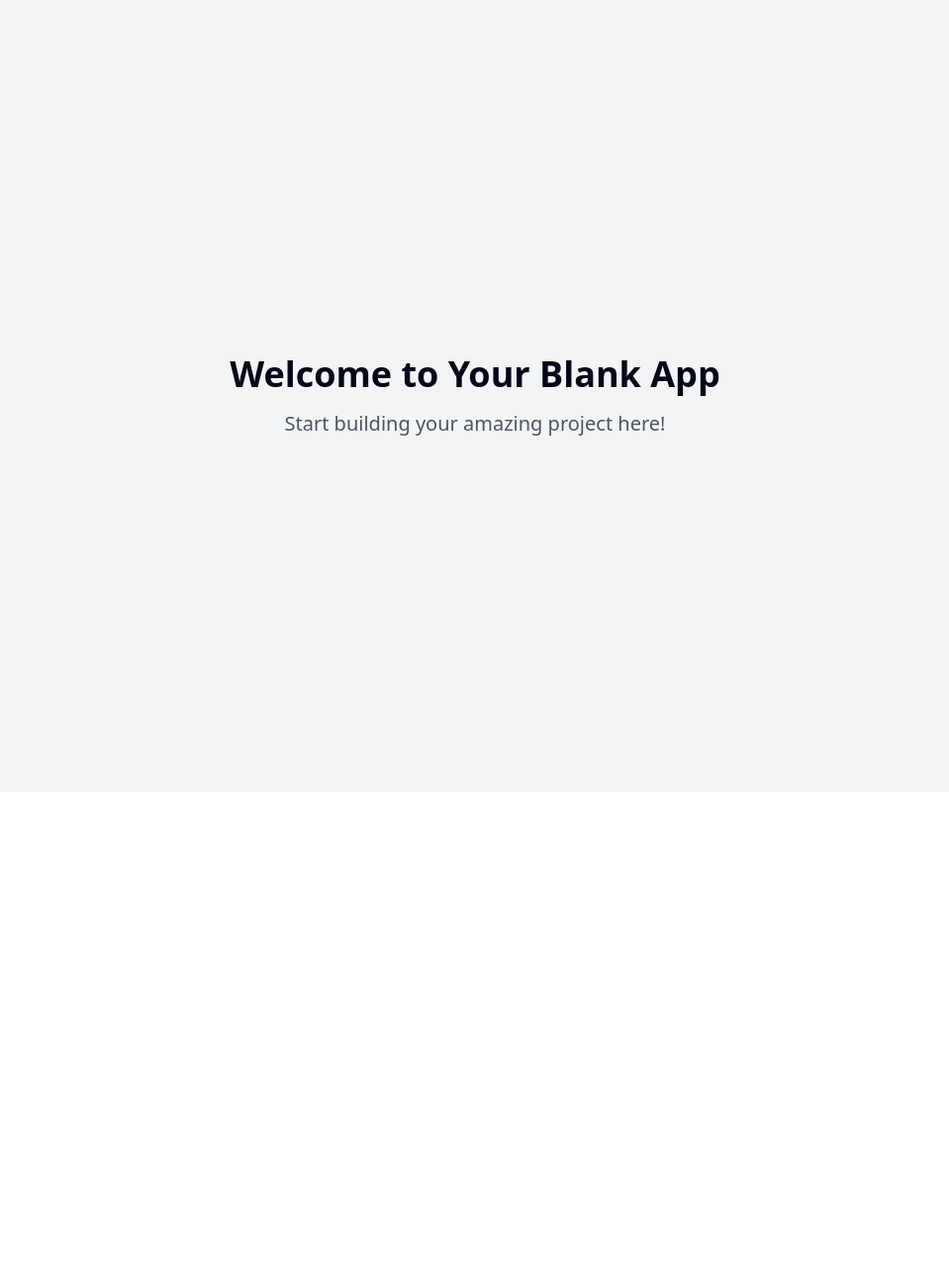
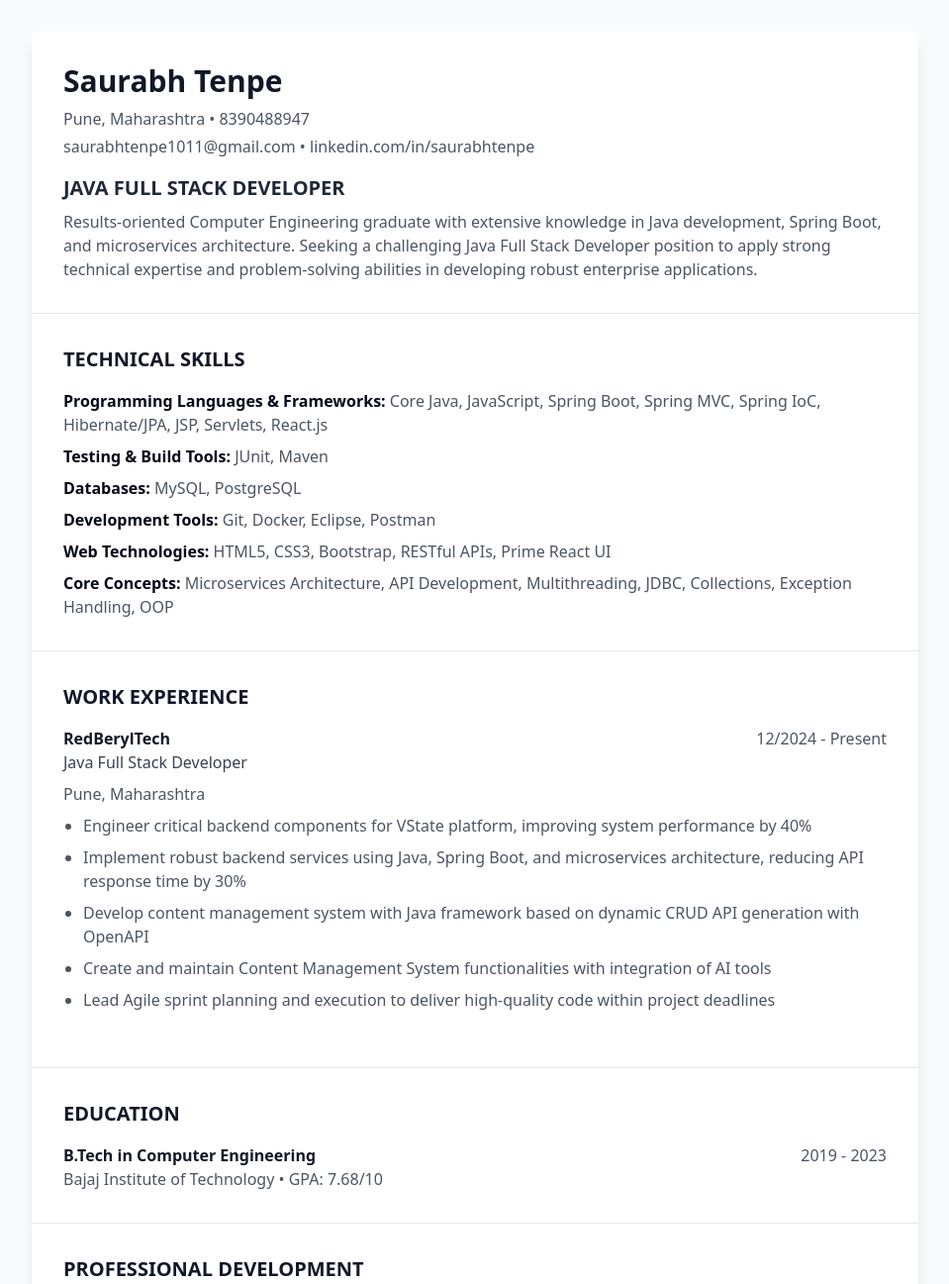
Before and after one commit to saurabhtenpe111/java-fullstack-maven-forge, a React (Vite) app: page / in a window 1280 px wide. Shown: the top 1297 px of the page at 99% size, without its empty margins (160-1119 px from the left). Before the commit the page ends 800 px from the top, so only its background shows below. Built offline with nearby package versions, Linux system fonts and the light colour scheme.

Commit message:
Refactor: Create ATS friendly resume
Create an ATS friendly resume based on the provided prompt.

```diff
--- /dev/null
+++ b/src/components/Resume.tsx
@@ -0,0 +1,126 @@
+
+import React from 'react';
+import { Button } from '@/components/ui/button';
+import { Card } from '@/components/ui/card';
+import { Separator } from '@/components/ui/separator';
+
+const Resume = () => {
+  return (
+    <div className="min-h-screen bg-gray-50 py-8 px-4 sm:px-6 lg:px-8">
+      <div className="max-w-4xl mx-auto bg-white shadow-lg rounded-lg">
+        {/* Header Section */}
+        <div className="p-8 border-b">
+          <h1 className="text-3xl font-bold text-gray-900 mb-2">Saurabh Tenpe</h1>
+          <div className="text-gray-600 space-y-1">
+            <p>Pune, Maharashtra • 8390488947</p>
+            <p>saurabhtenpe1011@gmail.com • linkedin.com/in/saurabhtenpe</p>
+          </div>
+          <h2 className="text-xl font-semibold text-gray-800 mt-4">JAVA FULL STACK DEVELOPER</h2>
+          <p className="text-gray-600 mt-2">
+            Results-oriented Computer Engineering graduate with extensive knowledge in Java development, Spring Boot, and microservices architecture. Seeking a challenging Java Full Stack Developer position to apply strong technical expertise and problem-solving abilities in developing robust enterprise applications.
+          </p>
+        </div>
+
+        {/* Technical Skills */}
+        <div className="p-8 border-b">
+          <h2 className="text-xl font-bold text-gray-900 mb-4">TECHNICAL SKILLS</h2>
+          <div className="space-y-2">
+            <div>
+              <span className="font-semibold">Programming Languages & Frameworks:</span>
+              <span className="text-gray-600"> Core Java, JavaScript, Spring Boot, Spring MVC, Spring IoC, Hibernate/JPA, JSP, Servlets, React.js</span>
+            </div>
+            <div>
+              <span className="font-semibold">Testing & Build Tools:</span>
+              <span className="text-gray-600"> JUnit, Maven</span>
+            </div>
+            <div>
+              <span className="font-semibold">Databases:</span>
+              <span className="text-gray-600"> MySQL, PostgreSQL</span>
+            </div>
+            <div>
+              <span className="font-semibold">Development Tools:</span>
+              <span className="text-gray-600"> Git, Docker, Eclipse, Postman</span>
+            </div>
+            <div>
+              <span className="font-semibold">Web Technologies:</span>
+              <span className="text-gray-600"> HTML5, CSS3, Bootstrap, RESTful APIs, Prime React UI</span>
+            </div>
+            <div>
+              <span className="font-semibold">Core Concepts:</span>
+              <span className="text-gray-600"> Microservices Architecture, API Development, Multithreading, JDBC, Collections, Exception Handling, OOP</span>
+            </div>
+          </div>
+        </div>
+
+        {/* Work Experience */}
+        <div className="p-8 border-b">
+          <h2 className="text-xl font-bold text-gray-900 mb-4">WORK EXPERIENCE</h2>
+          <div className="mb-6">
+            <div className="flex justify-between items-start mb-2">
+              <div>
+                <h3 className="font-semibold text-gray-900">RedBerylTech</h3>
+                <p className="text-gray-700 font-medium">Java Full Stack Developer</p>
+              </div>
+              <p className="text-gray-600">12/2024 - Present</p>
+            </div>
+            <p className="text-gray-600 mb-2">Pune, Maharashtra</p>
+            <ul className="list-disc pl-5 space-y-2 text-gray-600">
+              <li>Engineer critical backend components for VState platform, improving system performance by 40%</li>
+              <li>Implement robust backend services using Java, Spring Boot, and microservices architecture, reducing API response time by 30%</li>
+              <li>Develop content management system with Java framework based on dynamic CRUD API generation with OpenAPI</li>
+              <li>Create and maintain Content Management System functionalities with integration of AI tools</li>
+              <li>Lead Agile sprint planning and execution to deliver high-quality code within project deadlines</li>
+            </ul>
+          </div>
+        </div>
+
+        {/* Education */}
+        <div className="p-8 border-b">
+          <h2 className="text-xl font-bold text-gray-900 mb-4">EDUCATION</h2>
+          <div className="flex justify-between items-start">
+            <div>
+              <h3 className="font-semibold text-gray-900">B.Tech in Computer Engineering</h3>
+              <p className="text-gray-600">Bajaj Institute of Technology • GPA: 7.68/10</p>
+            </div>
+            <p className="text-gray-600">2019 - 2023</p>
+          </div>
+        </div>
+
+        {/* Projects */}
+        <div className="p-8 border-b">
+          <h2 className="text-xl font-bold text-gray-900 mb-4">PROFESSIONAL DEVELOPMENT</h2>
+          <div className="mb-6">
+            <div className="flex justify-between items-start mb-2">
+              <h3 className="font-semibold text-gray-900">E-Commerce Microservices Application</h3>
+              <p className="text-gray-600">01/2023 - 06/2023</p>
+            </div>
+            <ul className="list-disc pl-5 space-y-2 text-gray-600">
+              <li>Designed and developed a full-stack e-commerce application using microservices architecture</li>
+              <li>Implemented user authentication, product catalog, and order processing services with Spring Boot</li>
+              <li>Created responsive frontend with React.js and integrated payment gateway APIs</li>
+            </ul>
+          </div>
+        </div>
+
+        {/* Certifications */}
+        <div className="p-8">
+          <h2 className="text-xl font-bold text-gray-900 mb-4">CERTIFICATIONS</h2>
+          <ul className="list-disc pl-5 space-y-2 text-gray-600">
+            <li>Java Full Stack Development Course - Great Learning Academy (01/2024)</li>
+            <li>GATE Qualified - Indian Institute of Technology (01/2024)</li>
+            <li>Master Microservices with Spring Boot, Docker and Kubernetes - Udemy (01/2023)</li>
+          </ul>
+        </div>
+
+        {/* Download Button */}
+        <div className="p-8 bg-gray-50 rounded-b-lg">
+          <Button className="w-full bg-blue-600 hover:bg-blue-700">
+            Download Resume
+          </Button>
+        </div>
+      </div>
+    </div>
+  );
+};
+
+export default Resume;
--- a/src/pages/Index.tsx
+++ b/src/pages/Index.tsx
@@ -1,14 +1,8 @@
-// Update this page (the content is just a fallback if you fail to update the page)
+
+import Resume from '@/components/Resume';
 
 const Index = () => {
-  return (
-    <div className="min-h-screen flex items-center justify-center bg-gray-100">
-      <div className="text-center">
-        <h1 className="text-4xl font-bold mb-4">Welcome to Your Blank App</h1>
-        <p className="text-xl text-gray-600">Start building your amazing project here!</p>
-      </div>
-    </div>
-  );
+  return <Resume />;
 };
 
 export default Index;
```
